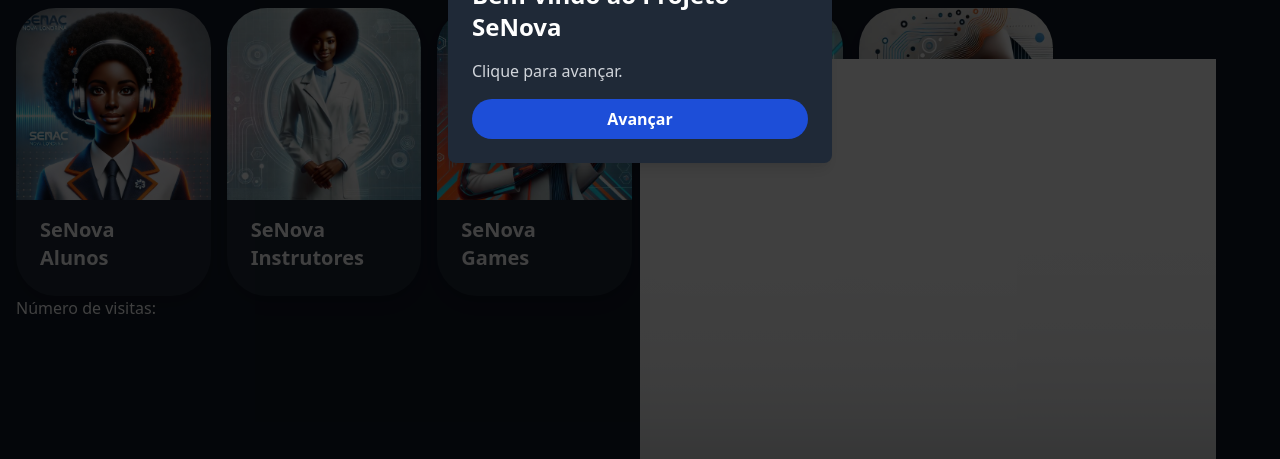
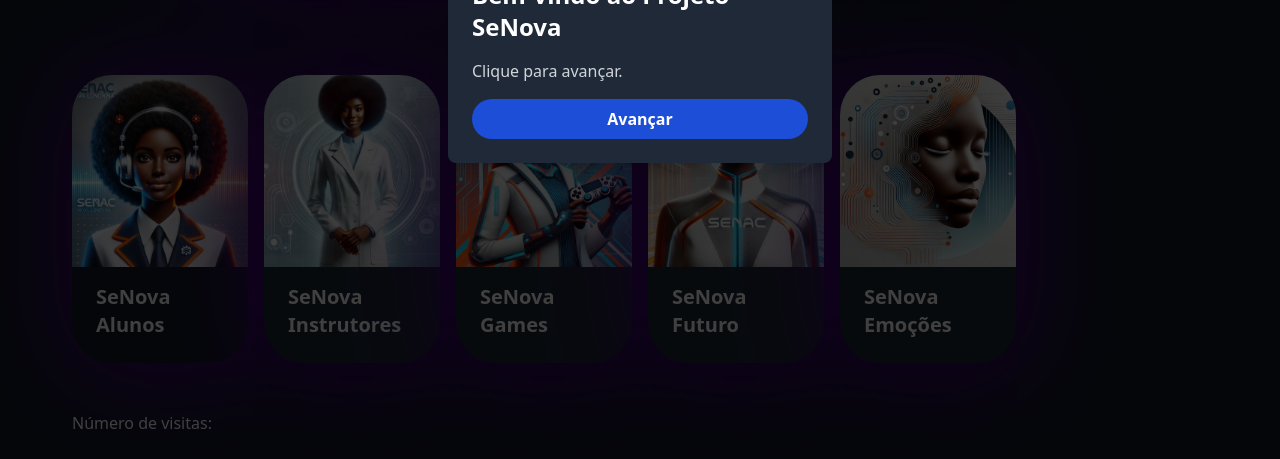
Before and after one commit to LuizGustavo10/siteDeProjetos, a PHP site: page /senova/index2.html in a window 1280 px wide. Shown: the part 341-800 px from the top of the page. Run offline with PHP 8.4, Linux system fonts and the light colour scheme; some libraries are stand-ins or nearby versions.

Commit message:
Alterado visual

```diff
--- a/senova/estilo.css
+++ b/senova/estilo.css
@@ -12,5 +12,9 @@ video {
     border-radius: 20px; /* Arredondando as bordas */
     display: block;
     margin: 30px;
+    box-shadow: 4px 4px 100px 40px indigo;
+}
 
+.fundo {
+    box-shadow: 4px 4px 100px 10px indigo;
 }
--- a/senova/index2.html
+++ b/senova/index2.html
@@ -23,7 +23,7 @@
         <div class="max-w-screen-xl flex flex-wrap items-center justify-between mx-auto p-4">
             <a href="https://flowbite.com/" class="flex items-center space-x-3 rtl:space-x-reverse">
                 <img src="https://flowbite.com/docs/images/logo.svg" class="h-8" alt="Flowbite Logo">
-                <span class="self-center text-2xl font-semibold whitespace-nowrap text-white"> NeNova </span>
+                <span class="self-center text-2xl font-semibold whitespace-nowrap text-white"> SeNova </span>
             </a>
 
             <div class="flex md:order-2 space-x-3 md:space-x-0 rtl:space-x-reverse">
@@ -58,24 +58,26 @@
         </div>
     </nav>
 
+    <div class=" mx-auto px-14">
+
     <div class="flex flex-col md:flex-row items-center justify-center mt-20 space-x-0 md:space-x-8 rtl:space-x-reverse">
         <div class="ratio ratio-16x9 video">
-            <video id="video" muted>
+            <video id="video" muted playsinline>
                 <source src="video.mp4" type="video/mp4" class=" video">
                 Seu navegador não suporta vídeos.
             </video>
         </div>
 
-        <div class="text-center md:text-left mt-4 md:mt-0">
-            <h1 class="text-4xl font-bold mb-4">Conheça a SeNova!</h1>
-            <p class="text-lg text-gray-300">A inteligência artificial do Senac Nova Londrina, criada para oferecer suporte sobre cursos, matrículas, planos de trabalho docente (PTD), metodologias ativas e outras informações pedagógicas.</p>
+        <div class="text-center md:text-left mt-4 md:mt-0" style="max-width: 500px;">
+            <h1 class="text-4xl font-bold mb-4 m-5">Conheça a SeNova!</h1>
+            <p class="text-lg text-gray-300 m-5">A inteligência artificial do Senac Nova Londrina, criada para oferecer suporte sobre cursos, matrículas, planos de trabalho docente (PTD), metodologias ativas e outras informações pedagógicas.</p>
         </div>
     </div>
 
     <div class="container mx-auto mt-20 p-4">
         <div class="grid grid-cols-2 md:grid-cols-2 lg:grid-cols-6 gap-4">
             <a href="https://chatgpt.com/">
-                <div class="max-w-sm h-full rounded overflow-hidden shadow-lg bg-gray-800" data-tilt data-tilt-glare data-tilt-max-glare="0.8">
+                <div class="max-w-sm h-full rounded overflow-hidden shadow-lg bg-gray-1000 fundo" data-tilt data-tilt-glare data-tilt-max-glare="0.8">
                     <img class="w-full h-48 object-cover" src="./imagens/alunos.jpg" alt="Scroll Reveal">
                     <div class="px-6 py-4">
                         <div class="font-bold text-xl mb-2 text-white">SeNova Alunos</div>
@@ -85,7 +87,7 @@
             </a>
 
             <a href="https://copilot.microsoft.com/">
-                <div class="max-w-sm h-full rounded overflow-hidden shadow-lg bg-gray-800" data-tilt data-tilt-glare data-tilt-max-glare="0.8">
+                <div class="max-w-sm h-full rounded overflow-hidden shadow-lg bg-gray-800 fundo" data-tilt data-tilt-glare data-tilt-max-glare="0.8">
                     <img class="w-full h-48 object-cover" src="./imagens/instrutores.jpg" alt="Scroll Reveal">
                     <div class="px-6 py-4">
                         <div class="font-bold text-xl mb-2 text-white">SeNova Instrutores</div>
@@ -95,7 +97,7 @@
             </a>
 
             <a href="https://gemini.google.com/app">
-                <div class="max-w-sm h-full rounded overflow-hidden shadow-lg bg-gray-800" data-tilt data-tilt-glare data-tilt-max-glare="0.8">
+                <div class="max-w-sm h-full rounded overflow-hidden shadow-lg bg-gray-800 fundo" data-tilt data-tilt-glare data-tilt-max-glare="0.8">
                     <img class="w-full h-48 object-cover" src="./imagens/games.jpg" alt="Scroll Reveal">
                     <div class="px-6 py-4">
                         <div class="font-bold text-xl mb-2 text-white">SeNova Games</div>
@@ -105,7 +107,7 @@
             </a>
 
             <a href="https://looka.com/">
-                <div class="max-w-sm h-full rounded overflow-hidden shadow-lg bg-gray-800" data-tilt data-tilt-glare data-tilt-max-glare="0.8">
+                <div class="max-w-sm h-full rounded overflow-hidden shadow-lg bg-gray-800 fundo" data-tilt data-tilt-glare data-tilt-max-glare="0.8">
                     <img class="w-full h-48 object-cover" src="./imagens/futuro.jpg" alt="Scroll Reveal">
                     <div class="px-6 py-4">
                         <div class="font-bold text-xl mb-2 text-white">SeNova Futuro</div>
@@ -115,7 +117,7 @@
             </a>
 
             <a href="https://looka.com/">
-                <div class="max-w-sm h-full rounded overflow-hidden shadow-lg bg-gray-800" data-tilt data-tilt-glare data-tilt-max-glare="0.8">
+                <div class="max-w-sm h-full rounded overflow-hidden shadow-lg bg-gray-800 fundo" data-tilt data-tilt-glare data-tilt-max-glare="0.8">
                     <img class="w-full h-48 object-cover" src="./imagens/emoções.jpg" alt="Scroll Reveal">
                     <div class="px-6 py-4">
                         <div class="font-bold text-xl mb-2 text-white">SeNova Emoções</div>
@@ -125,10 +127,15 @@
             </a>
         </div>
 
+
+        <br>
+        <br>
         <p>Número de visitas:</p>
         <div id="sfcu79f7zhfzfdza22ktbxama9p84c185ck"></div>
         <script type="text/javascript" src="https://counter8.optistats.ovh/private/counter.js?c=u79f7zhfzfdza22ktbxama9p84c185ck&down=async" async></script>
         <br><a href="https://www.webcontadores.com"></a><noscript><a href="https://www.webcontadores.com" title="contador de visita"><img src="https://counter8.optistats.ovh/private/webcontadores.php?c=u79f7zhfzfdza22ktbxama9p84c185ck" border="0" title="contador de visita" alt="contador de visita"></a></noscript>
+    </div>
+
     </div>
 
     <script src="https://cdnjs.cloudflare.com/ajax/libs/vanilla-tilt/1.8.1/vanilla-tilt.babel.js" integrity="sha512-ZAvevQxALZBNwEI5fZU3eeyF/GkebNgShMzzHELv8zG/Jk19BlgdLhSl3N8VU11O8epHBrOizz64OFbYDGGlaQ==" crossorigin="anonymous" referrerpolicy="no-referrer"></script>
@@ -160,7 +167,7 @@
     </script>
     <script src="https://unpkg.com/scrollreveal"></script>
     <script>
-        ScrollReveal().reveal('div', {
+        ScrollReveal().reveal('.fundo', {
             duration: 1500,
             origin: 'left',
             distance: '100px',
```
